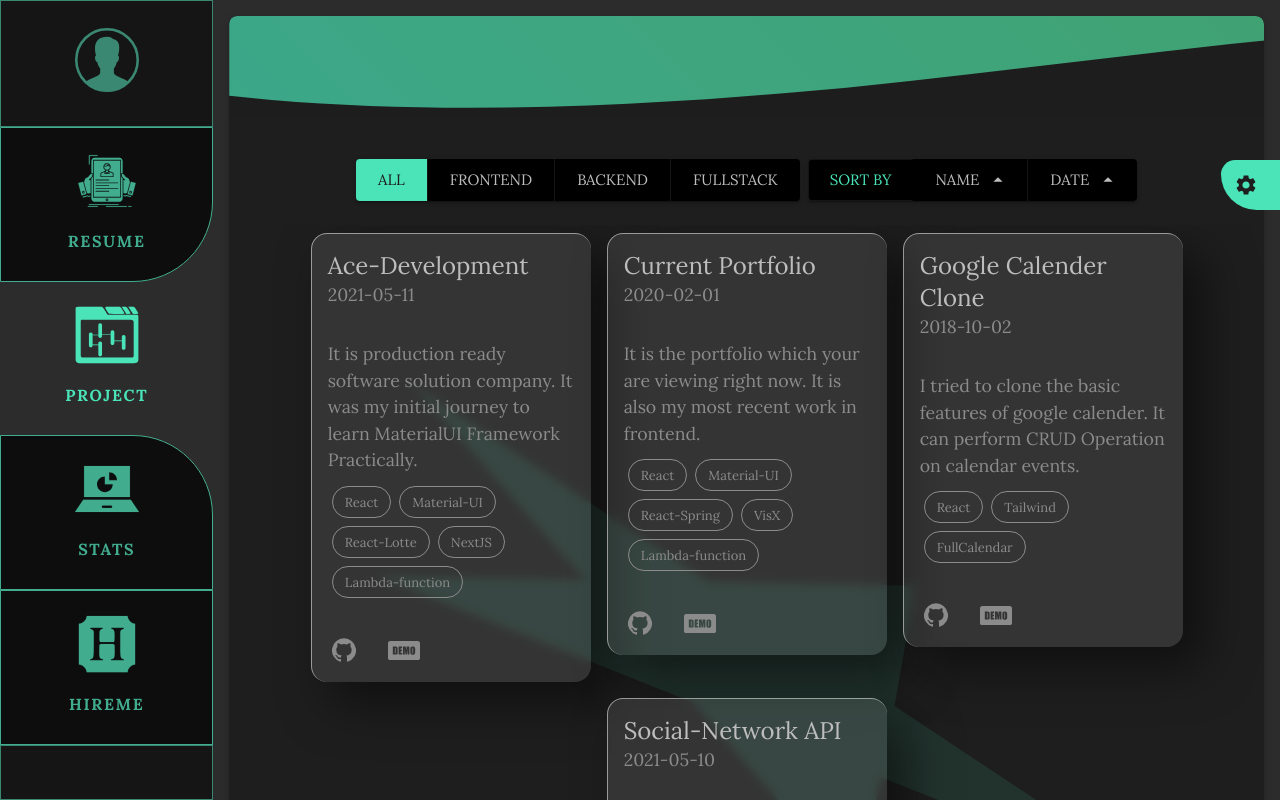
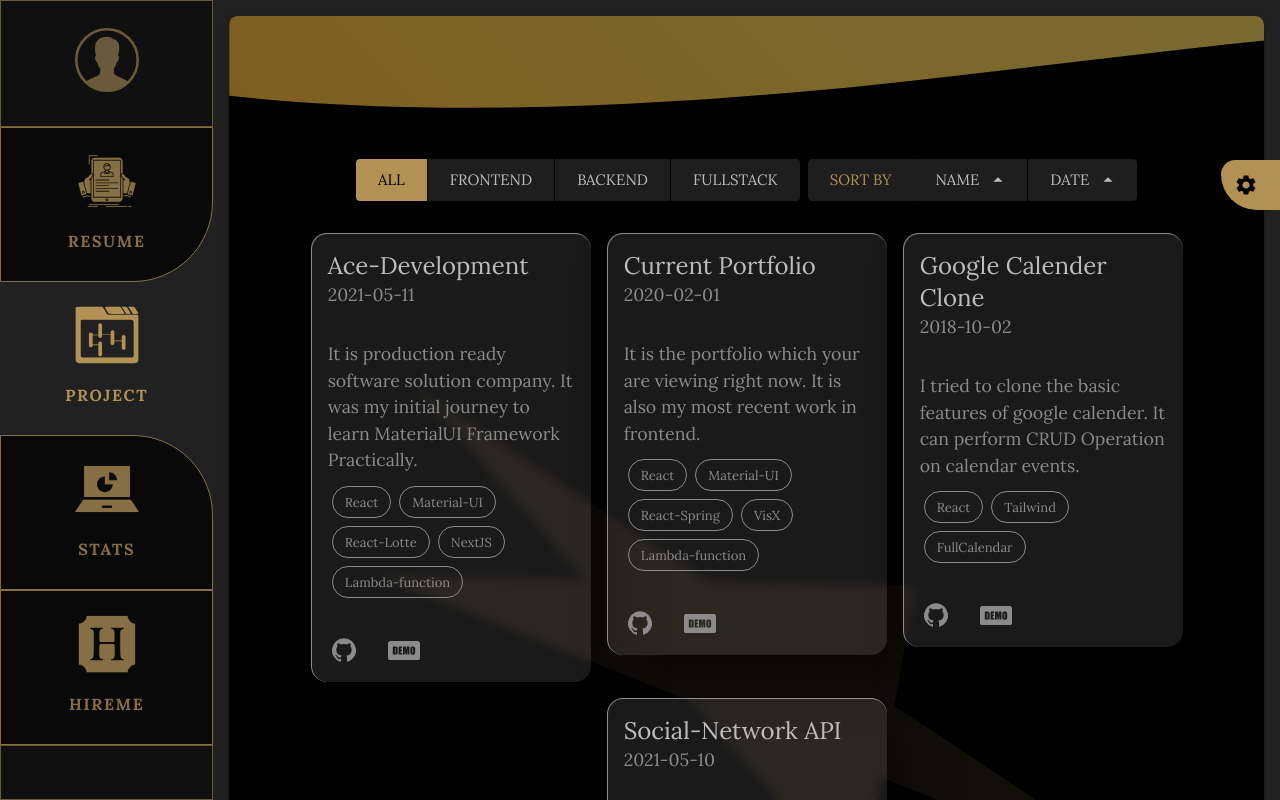
Before and after one commit to fir0j/MyPresenceInInternet, a React (Create React App) app: page /project in a window 1280 px wide. Built offline with nearby package versions, Linux system fonts and the light colour scheme.

Commit message:
corrected card color

```diff
--- a/src/App.js
+++ b/src/App.js
@@ -1,17 +1,14 @@
-import React, { useState, useEffect } from "react";
+import React, { useState } from "react";
 import {
   ThemeProvider,
   createMuiTheme,
-  useTheme,
-  makeStyles,
   withStyles,
 } from "@material-ui/core/styles";
-import { Grid, useMediaQuery, Container, Typography } from "@material-ui/core";
+import { Grid } from "@material-ui/core";
 import { Route } from "react-router-dom";
 
 import { Switch, useLocation } from "react-router-dom";
 import { cyanTheme, goldTheme } from "./customTheme";
-import { animated, useTransition } from "react-spring";
 
 import Navigation from "./components/Navigation.component";
 import SettingPanel from "./components/SettingPanel.component";
@@ -35,9 +32,8 @@ const GlobalCss = withStyles({
 })(() => null);
 
 function App() {
-  const [myTheme, setMyTheme] = useState(cyanTheme);
+  const [myTheme, setMyTheme] = useState(goldTheme);
   // const [myTheme, setMyTheme] = useLocalStorageState("myTheme", goldTheme);
-  const location = useLocation();
 
   const setTheme = (themeName) => {
     switch (themeName) {
--- a/src/components/SettingPanel.component.js
+++ b/src/components/SettingPanel.component.js
@@ -84,7 +84,7 @@ const useStyles = makeStyles((theme) => ({
 export default function SettingPanel({ setTheme }) {
   const theme = useTheme();
   const classes = useStyles();
-  const [value, setValue] = useState("cyan");
+  const [value, setValue] = useState("gold");
   const [showSetting, setShowSetting] = useState(false);
   const [right, setRight] = useState(0);
 
--- a/src/customTheme.js
+++ b/src/customTheme.js
@@ -3,7 +3,7 @@ import grey from "@material-ui/core/colors/grey";
 const breakpoints = createBreakpoints({}); // in order to be able to use breakpoint in this file
 
 // card incomplete data
-// animations
+// animations and also wrt. scroll position
 // fixing console error
 
 const offWhite = grey[400];
@@ -43,6 +43,8 @@ const cyanTheme = {
       bg: black,
       backgroundColor: dark,
       filterGrey: "rgb(30, 30, 30)",
+      buttonGroupBG: black,
+      buttonGroupBGHover: "rgba(74,228,184,0.9)",
       paperLayer: "rgba(38,38,38,1)",
       coreWeb: "rgba(74,228,184,0.85)",
       library: "rgba(74,228,184,0.7)",
@@ -51,6 +53,8 @@ const cyanTheme = {
       messageBox: "rgba(38,38,38,1)",
       myGradient:
         "linear-gradient(135deg, rgba(90,206,97,1) 0%, rgba(74,228,184,1) 100%)",
+
+      cardBG: "rgba(30,30,30,0.1)",
       // contrastText: "",
     },
     primary: {
@@ -66,6 +70,21 @@ const cyanTheme = {
       main: green,
       // main: white,
     },
+    // error: {},
+    // success: {},
+    // action: {
+    //   active: "rgba(0, 0, 0, 0.54)",
+    //   hover: "rgba(0, 0, 0, 0.04)",
+    //   hoverOpacity: 0.04,
+    //   selected: "rgba(0, 0, 0, 0.08)",
+    //   selectedOpacity: 0.08,
+    //   disabled: "rgba(0, 0, 0, 0.26)",
+    //   disabledBackground: "rgba(0, 0, 0, 0.12)",
+    //   disabledOpacity: 0.38,
+    //   focus: "rgba(0, 0, 0, 0.12)",
+    //   focusOpacity: 0.12,
+    //   activatedOpacity: 0.12,
+    // },
   },
 
   typography: {
@@ -170,6 +189,8 @@ const goldTheme = {
       bg: grey[900],
       paperLayer: "rgba(20,20,20,1)",
       filterGrey: "rgb(30, 30, 30)",
+      buttonGroupBG: "rgb(30, 30, 30)",
+      buttonGroupBGHover: "rgba(178, 145, 85, 0.9)",
       coreWeb: "rgba(125, 98, 36, 0.95)",
       library: "rgba(125, 98, 36, 0.7)",
       runtime: "rgba(178,145,85,0.6)",
@@ -177,9 +198,11 @@ const goldTheme = {
       messageBox: "rgba(18,18,18,1)",
       myGradient:
         "linear-gradient(135deg, rgba(170,184,110,1) 0%, rgba(180,137,49,1) 100%)",
+      cardBG: "rgba(255,255,255,0.1)",
 
       // contrastText: "",
     },
+
     primary: {
       main: black,
       // contrastText: "black",
@@ -191,6 +214,7 @@ const goldTheme = {
       main: gold,
     },
   },
+
   typography: {
     fontFamily: "Lora",
     body1: {
@@ -225,6 +249,12 @@ const goldTheme = {
       },
     },
   },
+
+  props: {
+    MuiTab: {
+      disableRipple: true,
+    },
+  },
 };
 
 // const goldTheme = createMuiTheme(goldPallete);
--- a/src/pages/project.jsx
+++ b/src/pages/project.jsx
@@ -38,21 +38,31 @@ const useStyles = makeStyles((theme) => ({
       fontSize: "0.8rem",
     },
     "&:hover": {
-      // backgroundColor: "rgba(74, 228, 184,0.8)",
-      color: theme.palette.common.offWhite,
+      backgroundColor: theme.palette.common.buttonGroupBGHover,
+      color: theme.palette.primary.main,
     },
   },
 
   groupedContainedPrimary: {
-    backgroundColor: theme.palette.common.black,
+    // backgroundColor: theme.palette.common.black,
+    backgroundColor: theme.palette.common.buttonGroupBG,
+    // border: `1px solid ${theme.palette.secondary.main}`,
     color: theme.palette.common.offWhite,
+    // "&:not(:last-child)": {
+    //   border: `1px solid ${theme.palette.secondary.main}`,
+    //   borderRight: "none",
+    //   borderColor: "red",
+    // },
+  },
+  grouped: {
+    border: "1px solid red",
   },
 
   cardRoot: {
     maxWidth: theme.spacing(35),
     color: theme.palette.common.offWhite,
     boxShadow: "20px 20px 50px rgba(0, 0, 0, 0.5)",
-    background: "rgba(255,255,255,0.1)",
+    backgroundColor: theme.palette.common.cardBG,
     borderRadius: theme.spacing(2),
     borderTop: "1px solid rgba(255,255,255,0.5)",
     borderLeft: "1px solid rgba(255,255,255,0.5)",
@@ -251,7 +261,9 @@ export default function Project() {
             classes={{
               groupedContainedPrimary: classes.groupedContainedPrimary,
             }}
-            style={{ maxWidth: matchesXS ? theme.spacing(40) : null }}
+            style={{
+              maxWidth: matchesXS ? theme.spacing(40) : null,
+            }}
           >
             <Button
               classes={{ root: classes.buttonRoot }}
@@ -319,6 +331,7 @@ export default function Project() {
             </Button>
           </ButtonGroup>
         </Grid>
+
         {/* SORT BY */}
         <Grid
           item
@@ -345,8 +358,8 @@ export default function Project() {
               variant="outlined"
               disabled
               style={{
-                backgroundColor: theme.palette.common.myGrey,
                 color: theme.palette.accent.main,
+                border: `1px solid ${theme.palette.common.buttonGroupBG}`,
               }}
             >
               Sort by
@@ -596,6 +609,7 @@ export default function Project() {
             variant="outlined"
             style={{
               borderRadius: 0,
+              backgroundColor: theme.palette.common.buttonGroupBG,
             }}
           >
             ...
@@ -671,7 +685,7 @@ export default function Project() {
               backgroundColor:
                 pageNumber === currentPageNumber
                   ? theme.palette.accent.main
-                  : "",
+                  : theme.palette.common.buttonGroupBG,
               color:
                 pageNumber === currentPageNumber
                   ? theme.palette.primary.main
--- a/src/pages/resume.jsx
+++ b/src/pages/resume.jsx
@@ -1,11 +1,11 @@
-import React, { useState, useEffect, useMemo } from "react";
+import React from "react";
 import Paper from "@material-ui/core/Paper";
 import Grid from "@material-ui/core/Grid";
 import { makeStyles, useTheme } from "@material-ui/core/styles";
 import { Typography } from "@material-ui/core";
 import useMediaQuery from "@material-ui/core/useMediaQuery";
 import Avatar from "@material-ui/core/Avatar";
-import dp from "../assets/founder3.png";
+import dp from "../assets/founder3.jpg";
 import CallIcon from "@material-ui/icons/Call";
 import EmailIcon from "@material-ui/icons/Email";
 import RoomIcon from "@material-ui/icons/Room";
--- a/src/pages/stats.jsx
+++ b/src/pages/stats.jsx
@@ -1,4 +1,4 @@
-import React, { Fragment } from "react";
+import React from "react";
 import PageContainer from "../components/PageContainer.component";
 import Donut from "../components/Donut.component";
 import { HeaderWave, FooterWave } from "../components/ShapeDivider.component";
@@ -9,7 +9,6 @@ import {
   Paper,
   Grid,
   Typography,
-  Button,
 } from "@material-ui/core";
 import { ReactComponent as Work } from "../assets/work.svg";
 import { ReactComponent as LangaugeIcon } from "../assets/language.svg";
```
Also changed, not shown: src/utils.js (+0 -19 lines), src/assets/founder3.jpg (added), src/assets/founder3.png (deleted).
